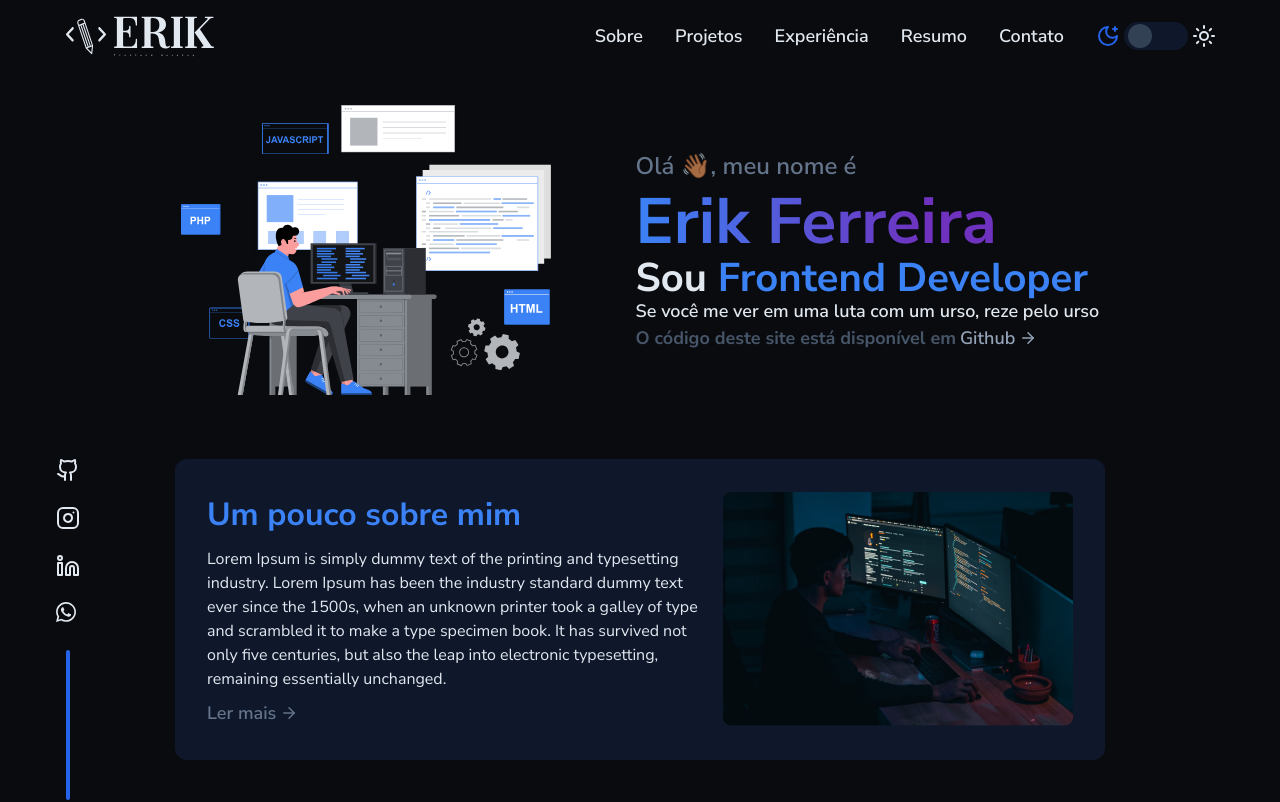
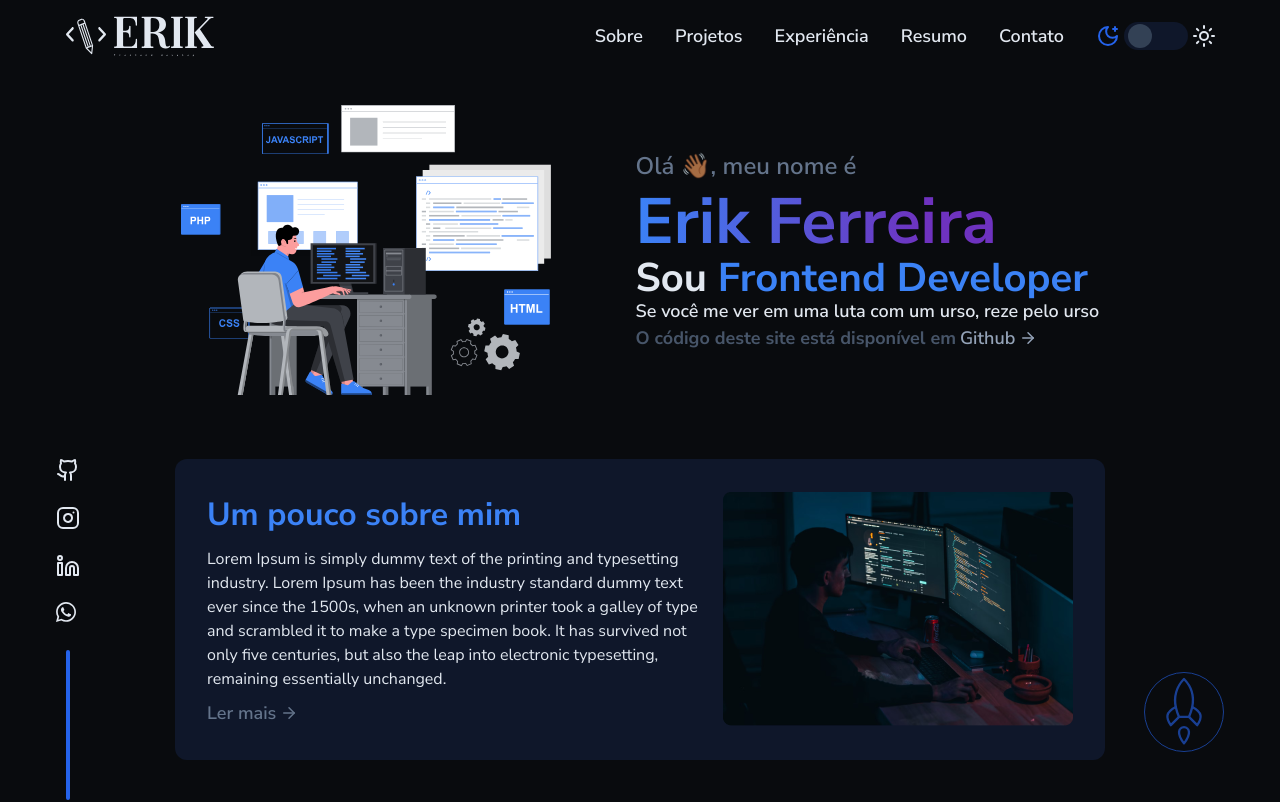
Before and after one commit to erik-ferreira/portfolio, a Next.js app: page / in a window 1280 px wide. Shown: the top 802 px of the page. Built offline with nearby package versions, Linux system fonts and the light colour scheme.

Commit message:
create button go to top

```diff
--- a/src/app/page.tsx
+++ b/src/app/page.tsx
@@ -9,11 +9,14 @@ import { Experiences } from "@/components/page/Experiences"
 import { Certifications } from "@/components/page/Certifications"
 
 import { SocialIcons } from "@/components/SocialIcons"
+import { ButtonGoToTop } from "@/components/ButtonGoToTop"
 
 export default function Home() {
   return (
     <main className="relative">
       <SocialIcons variant="fixed" />
+
+      <ButtonGoToTop />
 
       <Header />
 
--- /dev/null
+++ b/src/components/ButtonGoToTop.tsx
@@ -0,0 +1,22 @@
+import { Rocket } from "lucide-react"
+import { ComponentProps } from "react"
+
+import { twMerge } from "@/utils/twMerge"
+
+interface ButtonGoToTopProps extends ComponentProps<"button"> {}
+
+export function ButtonGoToTop({ ...rest }: ButtonGoToTopProps) {
+  return (
+    <button
+      className={twMerge(
+        "w-20 h-20 flex items-center justify-center rounded-full",
+        "border border-blue-600 text-blue-600",
+        "transition-opacity opacity-60 hover:opacity-100",
+        "fixed bottom-12 right-14"
+      )}
+      {...rest}
+    >
+      <Rocket className="w-14 h-14 transform -rotate-45" strokeWidth={1} />
+    </button>
+  )
+}
```
